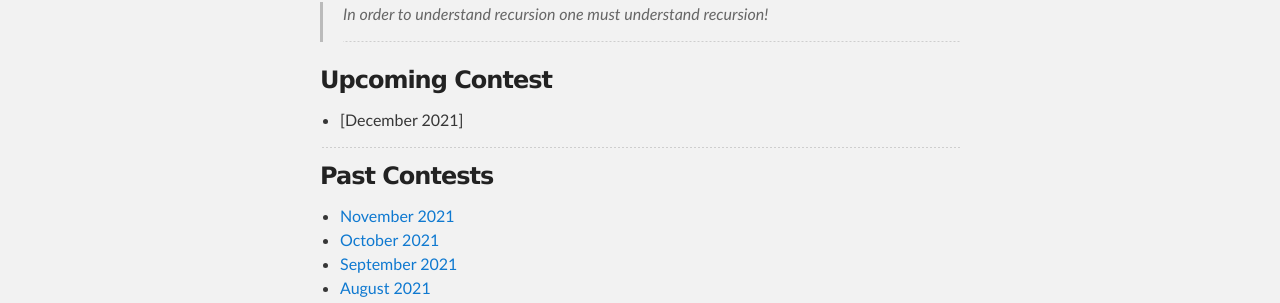
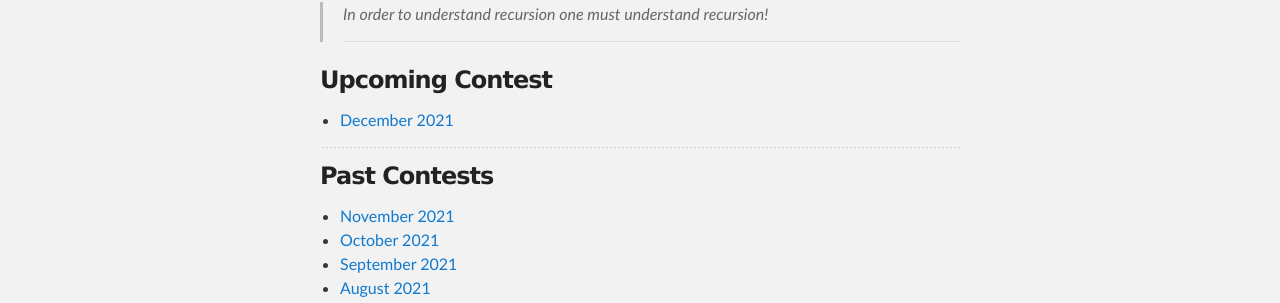
Before and after one commit to ieee-uvce-cs/ncode, a Jekyll site: the page built from index.md, in a window 1280 px wide. Shown: the part 294-597 px from the top of the page. Built offline with Jekyll 4.4.1, drawn with Linux system fonts in a browser that asks for light colours; part of the change alters nothing that is shown.

```diff
--- a/index.md
+++ b/index.md
@@ -6,7 +6,7 @@ layout: default
 * * *
 
 ### Upcoming Contest
-- [December 2021]
+- [December 2021](https://www.hackerrank.com/ncode-december-2021)
 
 * * *
 
```
